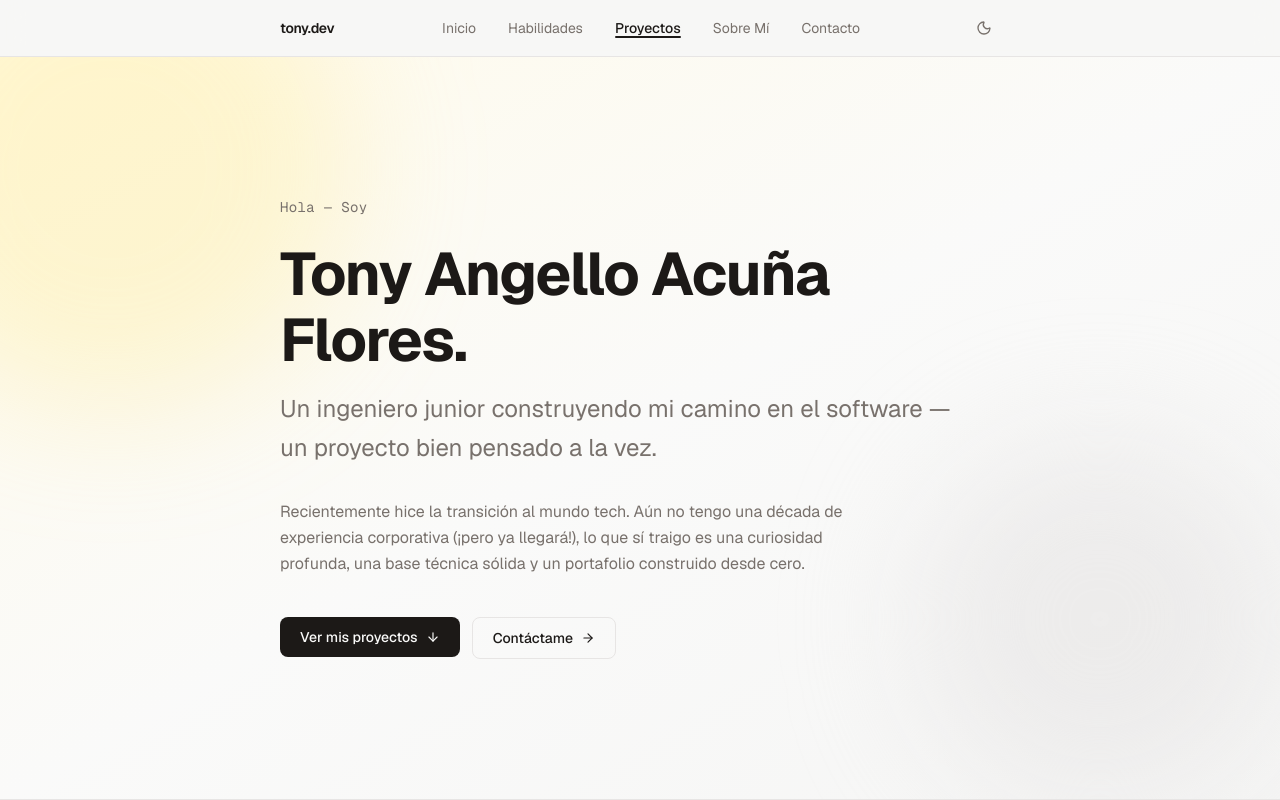
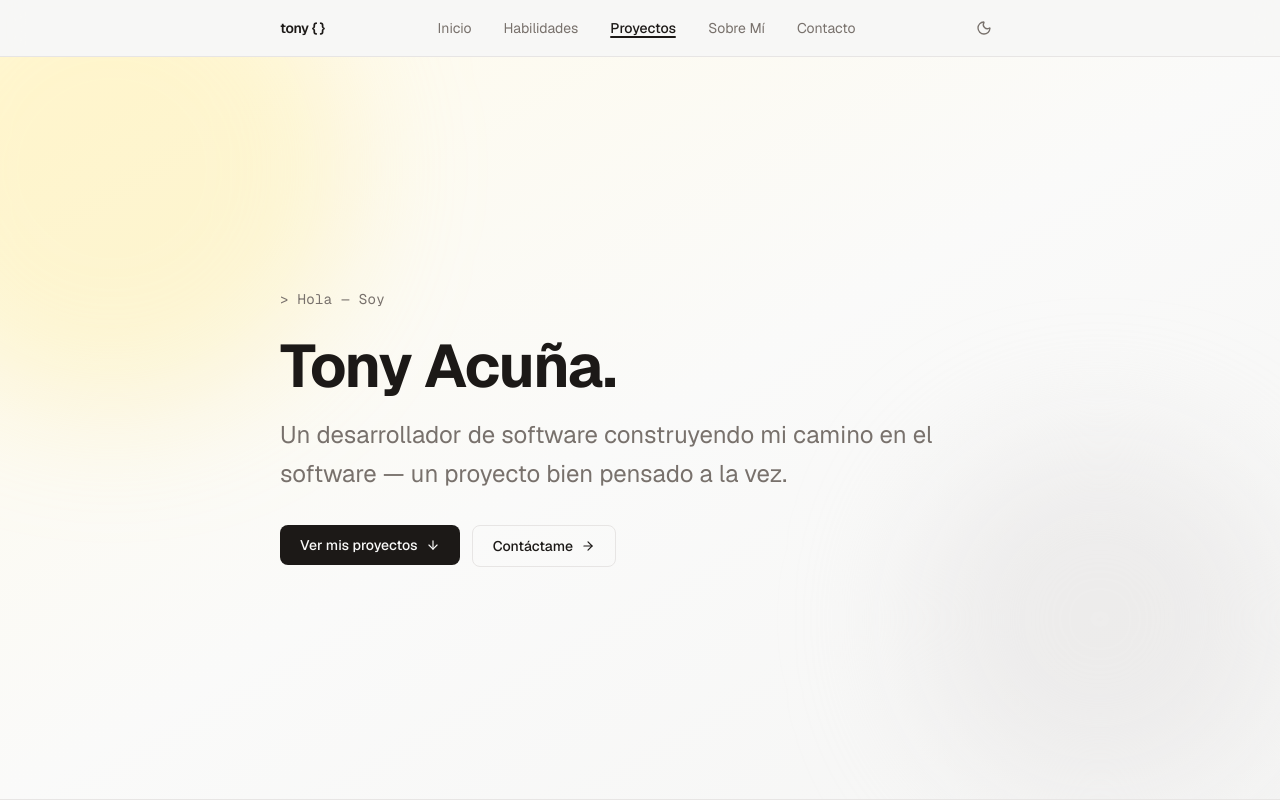
Before and after one commit to tony-97/portfolio, a Next.js app: page / in a window 1280 px wide. Shown: the top 800 px of the page. Built offline with nearby package versions, Linux system fonts and the light colour scheme.

Commit message:
update portfolio details and improve hero section text

```diff
--- a/app/layout.tsx
+++ b/app/layout.tsx
@@ -18,9 +18,9 @@ const geistMono = Geist_Mono({
 });
 
 export const metadata: Metadata = {
-  title: "Tony Angello Acuña Flores — Ingeniero de Software Junior",
+  title: "Tony Angello Acuña Flores — Desarrollador de Software",
   description:
-    "Portafolio de Tony Angello Acuña Flores, un ingeniero de software junior apasionado por construir aplicaciones web limpias y bien pensadas.",
+    "Portafolio de Tony Angello Acuña Flores, desarrollador de software apasionado por construir aplicaciones web limpias y bien pensadas.",
 };
 
 export default function RootLayout({
--- a/components/hero.tsx
+++ b/components/hero.tsx
@@ -31,21 +31,15 @@ export default function HeroSection({ id }: { id: string }) {
 
       <div className="max-w-2xl relative z-10">
         <p className="text-sm font-mono text-muted-foreground mb-6 tracking-wide">
-          Hola — Soy
+          &gt; Hola — Soy
         </p>
         <h1 className="text-4xl sm:text-5xl md:text-6xl font-bold text-foreground mb-4 tracking-tight leading-[1.1]">
-          Tony Angello Acuña Flores.
+          Tony Acuña.
         </h1>
         <h2 className="text-xl sm:text-2xl text-muted-foreground font-normal mb-8 leading-relaxed">
-          Un ingeniero junior construyendo mi camino en el software — un
-          proyecto bien pensado a la vez.
+          Un desarrollador de software construyendo mi camino en el software —
+          un proyecto bien pensado a la vez.
         </h2>
-        <p className="text-base text-muted-foreground leading-relaxed mb-10 max-w-xl">
-          Recientemente hice la transición al mundo tech. Aún no tengo una
-          década de experiencia corporativa (¡pero ya llegará!), lo que sí
-          traigo es una curiosidad profunda, una base técnica sólida y un
-          portafolio construido desde cero.
-        </p>
         <div className="flex flex-col sm:flex-row items-start gap-3">
           <Link
             href="#projects"
--- a/components/navigation.tsx
+++ b/components/navigation.tsx
@@ -69,7 +69,7 @@ export default function Navigation<T extends React.ElementType[]>({
           href="/"
           className="text-sm font-semibold tracking-tight text-foreground hover:opacity-70"
         >
-          tony.dev
+          tony &#123; &#125;
         </Link>
 
         {/* Desktop Menu */}
```
